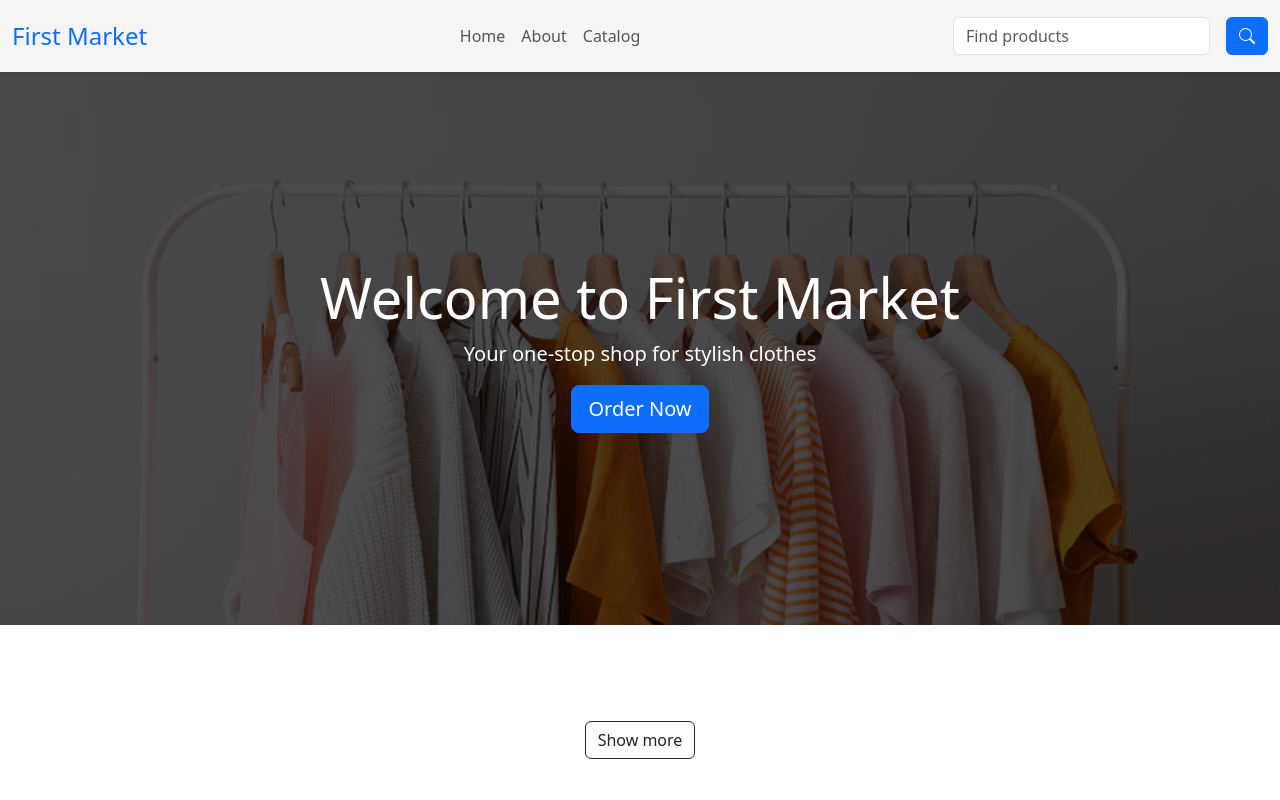
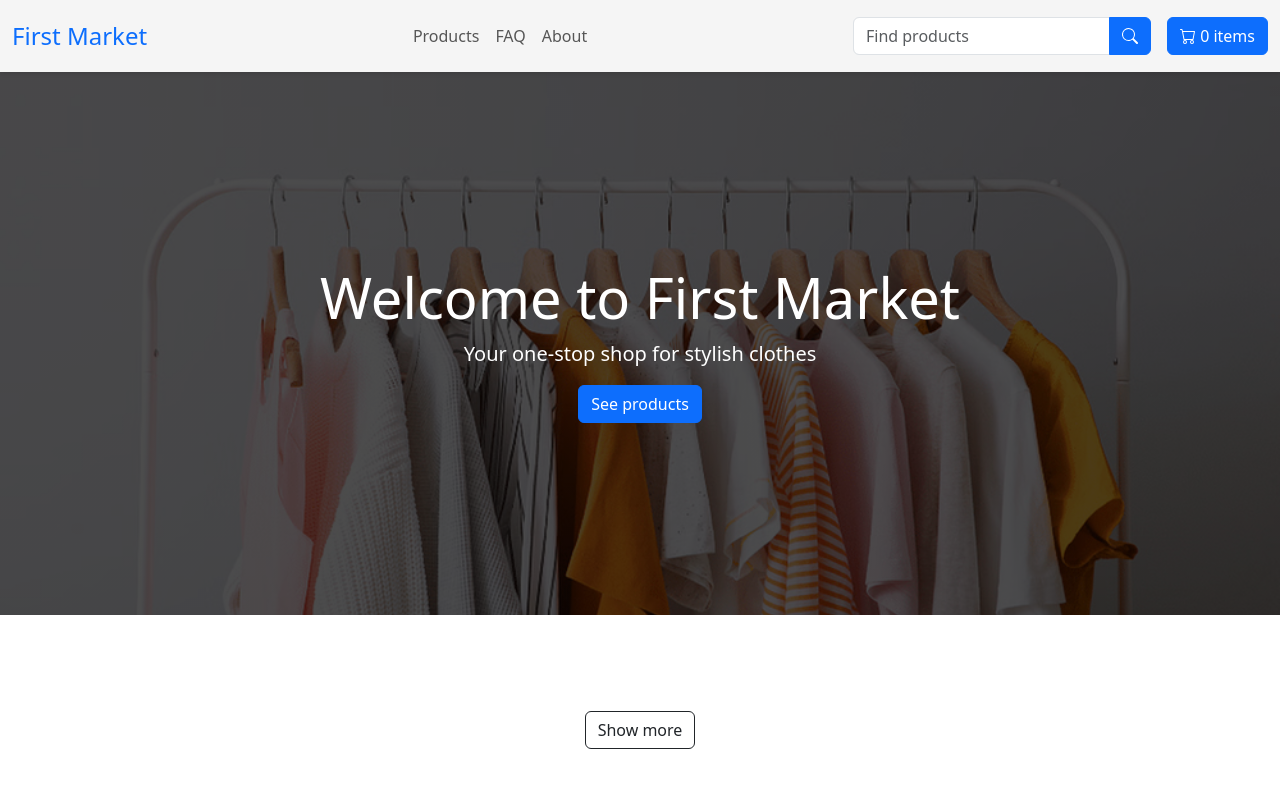
Before and after one commit to dimariabovol/fwdays-a11y-workshop, a website with bundled scripts: page index.html in a window 1280 px wide. Shown: the top 800 px of the page. Built offline with nearby package versions, Linux system fonts and the light colour scheme; no server answers.

Commit message:
Implement cart functionality

```diff
--- a/index.html
+++ b/index.html
@@ -31,18 +31,19 @@
             >
               <ul class="navbar-nav">
                 <li class="nav-item">
-                  <a class="nav-link" href="#">Home</a>
+                  <a class="nav-link" href="#products">Products</a>
+                </li>
+                <li class="nav-item">
+                  <a class="nav-link" href="#">FAQ</a>
                 </li>
                 <li class="nav-item">
                   <a class="nav-link" href="#">About</a>
-                </li>
-                <li class="nav-item">
-                  <a class="nav-link" href="#">Catalog</a>
                 </li>
               </ul>
             </nav>
           </div>
           <form role="search" class="header-search">
+            <div class="input-group">
               <input
                 class="form-control"
                 type="search"
@@ -56,7 +57,21 @@
                   />
                 </svg>
               </button>
+            </div>
           </form>
+          <button
+            role="status"
+            aria-label="Cart"
+            aria-haspopup="dialog"
+            class="btn btn-primary modal-trigger"
+          >
+            <svg aria-hidden="true" class="icon" viewBox="0 0 16 16">
+              <path
+                d="M0 1.5A.5.5 0 0 1 .5 1H2a.5.5 0 0 1 .485.379L2.89 3H14.5a.5.5 0 0 1 .491.592l-1.5 8A.5.5 0 0 1 13 12H4a.5.5 0 0 1-.491-.408L2.01 3.607 1.61 2H.5a.5.5 0 0 1-.5-.5M3.102 4l1.313 7h8.17l1.313-7zM5 12a2 2 0 1 0 0 4 2 2 0 0 0 0-4m7 0a2 2 0 1 0 0 4 2 2 0 0 0 0-4m-7 1a1 1 0 1 1 0 2 1 1 0 0 1 0-2m7 0a1 1 0 1 1 0 2 1 1 0 0 1 0-2"
+              />
+            </svg>
+            <span class="cart-count">0</span> items
+          </button>
         </div>
       </div>
     </header>
@@ -68,15 +83,13 @@
           <div class="hero-section-inner">
             <h1 class="display-4">Welcome to First Market</h1>
             <p class="lead">Your one-stop shop for stylish clothes</p>
-            <button type="button" class="btn btn-primary btn-lg modal-trigger">
-              Order Now
-            </button>
+            <a href="#products" class="btn btn-primary">See products</a>
           </div>
         </div>
       </section>
 
       <!-- Featured Products -->
-      <section class="section">
+      <section id="products" class="section">
         <div class="container-xxl">
           <h2 class="section-title visually-hidden">Featured Products</h2>
           <ul class="product-list"></ul>
@@ -287,7 +300,7 @@
           </div>
 
           <template id="alert">
-            <div class="alert alert-success" role="alert" aria-live="polite">
+            <div class="alert alert-success" role="alert">
               You successfully confirmed your order
             </div>
           </template>
--- a/src/js/components/products.js
+++ b/src/js/components/products.js
@@ -1,5 +1,6 @@
 const products = async () => {
   let isShowMore = false;
+  let cartCount = 0;
 
   const productList = document.querySelector('.product-list');
   const showMore = document.querySelector('.show-more');
@@ -16,7 +17,7 @@ const products = async () => {
             <h3 class="card-title">${product.title.substring(0, 16)}...</h3>
             <p class="card-text">${product.description.substring(0, 90)}...</p>
             <p class="card-text">${product.price}$</p>
-            <button type="button" class="btn btn-primary">
+            <button type="button" class="btn btn-primary cart-trigger">
               Add to cart <span class="visually-hidden">${product.title}</span>
             </button>
           </div>
@@ -24,10 +25,23 @@ const products = async () => {
       </li>`;
   };
 
+  const addToCart = () => {
+    const cart = document.querySelector('.cart-count');
+    const cartTriggers = document.querySelectorAll('.cart-trigger');
+
+    cartTriggers.forEach(trigger =>
+      trigger.addEventListener('click', () => {
+        cart.textContent = ++cartCount;
+      })
+    );
+  };
+
   const getProducts = () => {
     let visibleProducts = isShowMore ? products : products.slice(0, 4);
     showMore.textContent = isShowMore ? 'Show less' : 'Show more';
     productList.innerHTML = visibleProducts.map(renderProductItem).join('');
+
+    addToCart();
   };
 
   showMore.addEventListener('click', () => {
```
Lines whose indentation alone changed are shown as unchanged.
